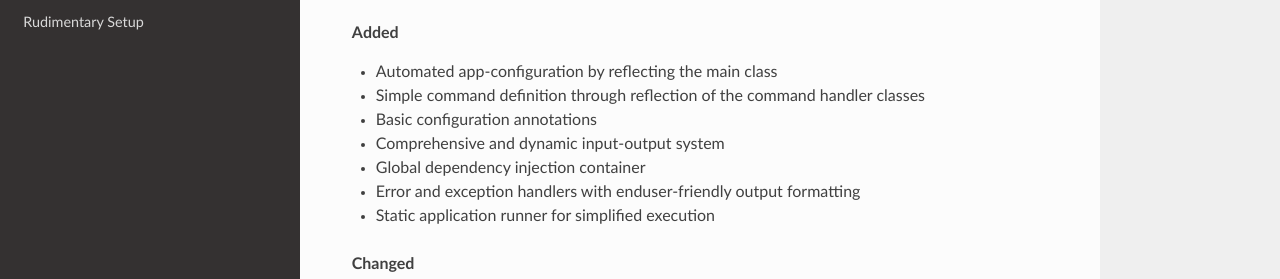
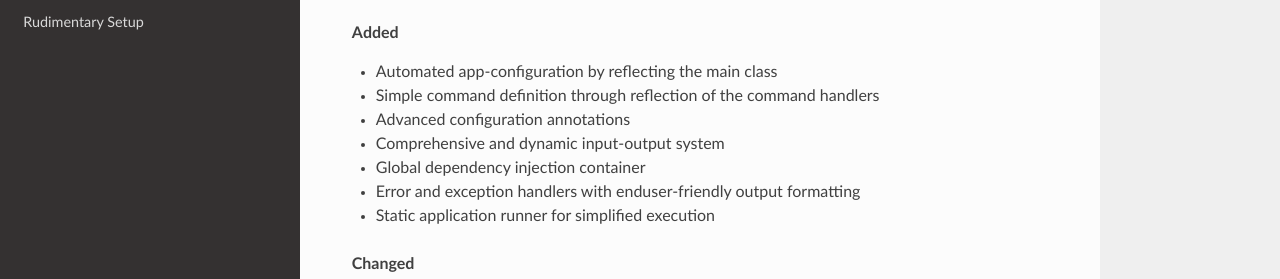
Before and after one commit to MCStreetguy/SmartConsole, an MkDocs documentation site: the page built from Docs/references/changelog.md, in a window 1280 px wide and 1339 px high. Shown: the part 486-765 px from the top of the window. Built offline with MkDocs 1.6.1, drawn with Linux system fonts in a browser that asks for light colours; old or Windows-style settings are respelled for this version of MkDocs.

Commit message:
Update CHANGELOG.md

```diff
--- a/Docs/references/changelog.md
+++ b/Docs/references/changelog.md
@@ -19,8 +19,8 @@ and this project adheres to [Semantic Versioning](https://semver.org/spec/v2.0.0
 **Added**
 
 - Automated app-configuration by reflecting the main class
-- Simple command definition through reflection of the command handler classes
-- Basic configuration annotations
+- Simple command definition through reflection of the command handlers
+- Advanced configuration annotations
 - Comprehensive and dynamic input-output system
 - Global dependency injection container
 - Error and exception handlers with enduser-friendly output formatting
```
Also changed, not shown: CHANGELOG.md (+2 -2 lines).
